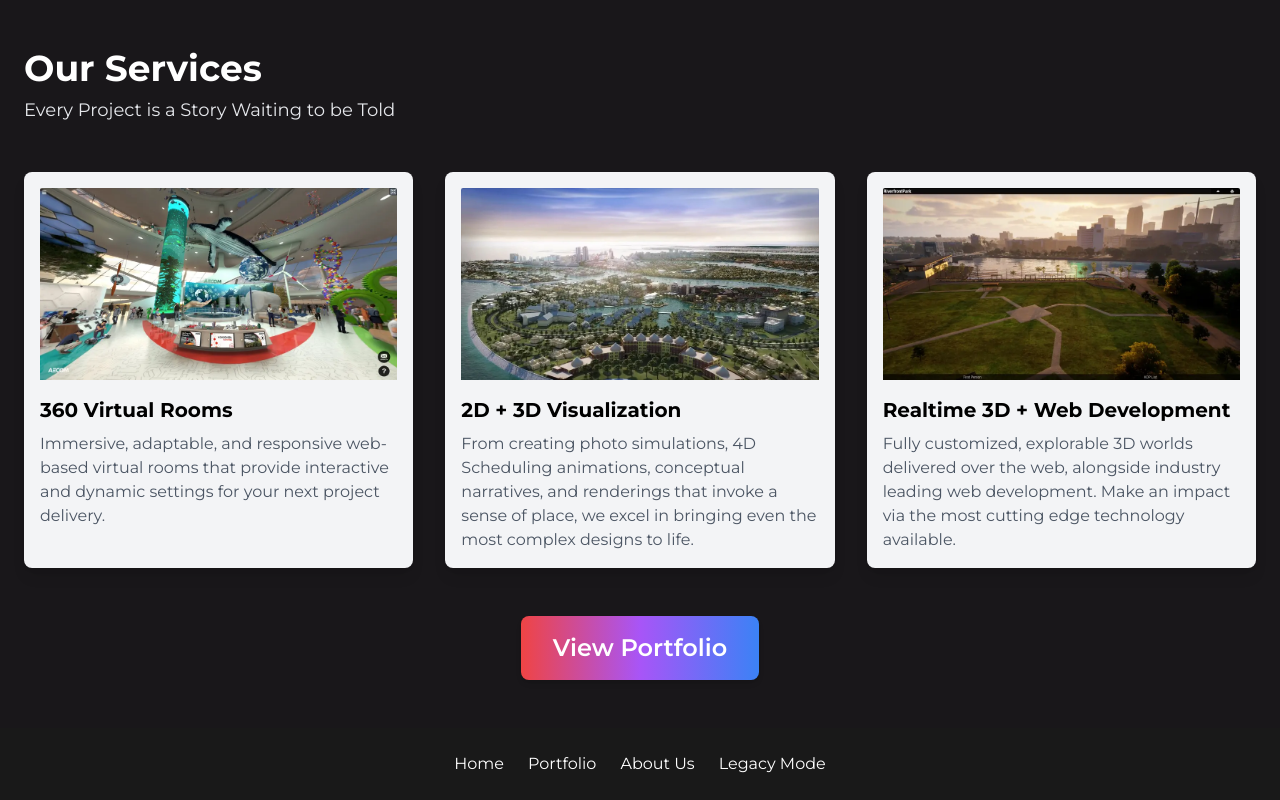
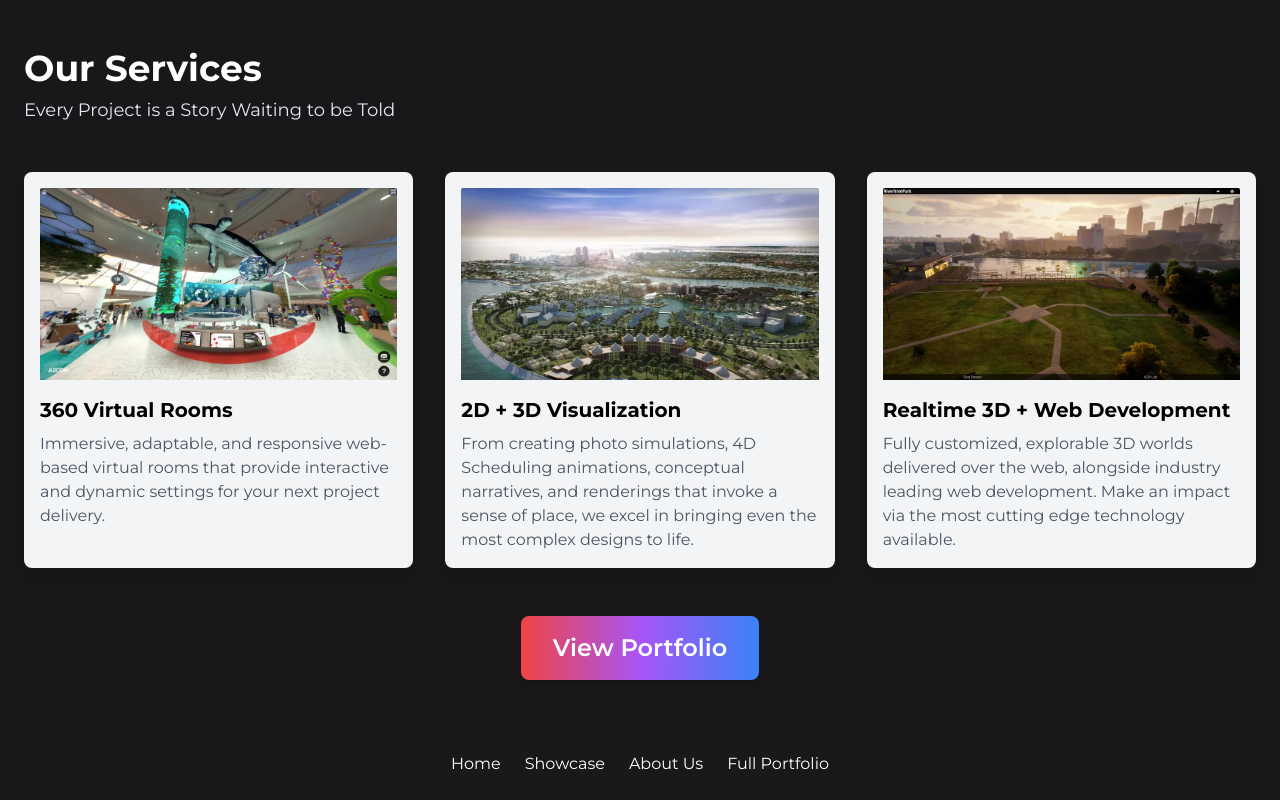
Before and after one commit to AECOMVizStudio/vizsite2024, a Next.js app: page / in a window 1280 px wide. Shown: the part 1800-2600 px from the top of the page. Built offline with nearby package versions, Linux system fonts and the light colour scheme.

Commit message:
footer text change

```diff
--- a/ui/footer.tsx
+++ b/ui/footer.tsx
@@ -9,13 +9,13 @@ const Footer = () => {
               <Link href="/">Home</Link>
             </li>
             <li>
-              <Link href="/portfolio">Portfolio</Link>
+              <Link href="/portfolio">Showcase</Link>
             </li>
             <li>
               <Link href="/about">About Us</Link>
             </li>
             <li>
-              <Link href="https://aecomvis2023.herokuapp.com/portfolio" target='_blank'>Legacy Mode</Link>
+              <Link href="https://aecomvis2023.herokuapp.com/portfolio" target='_blank'>Full Portfolio</Link>
             </li>
           </ul>
 
```
